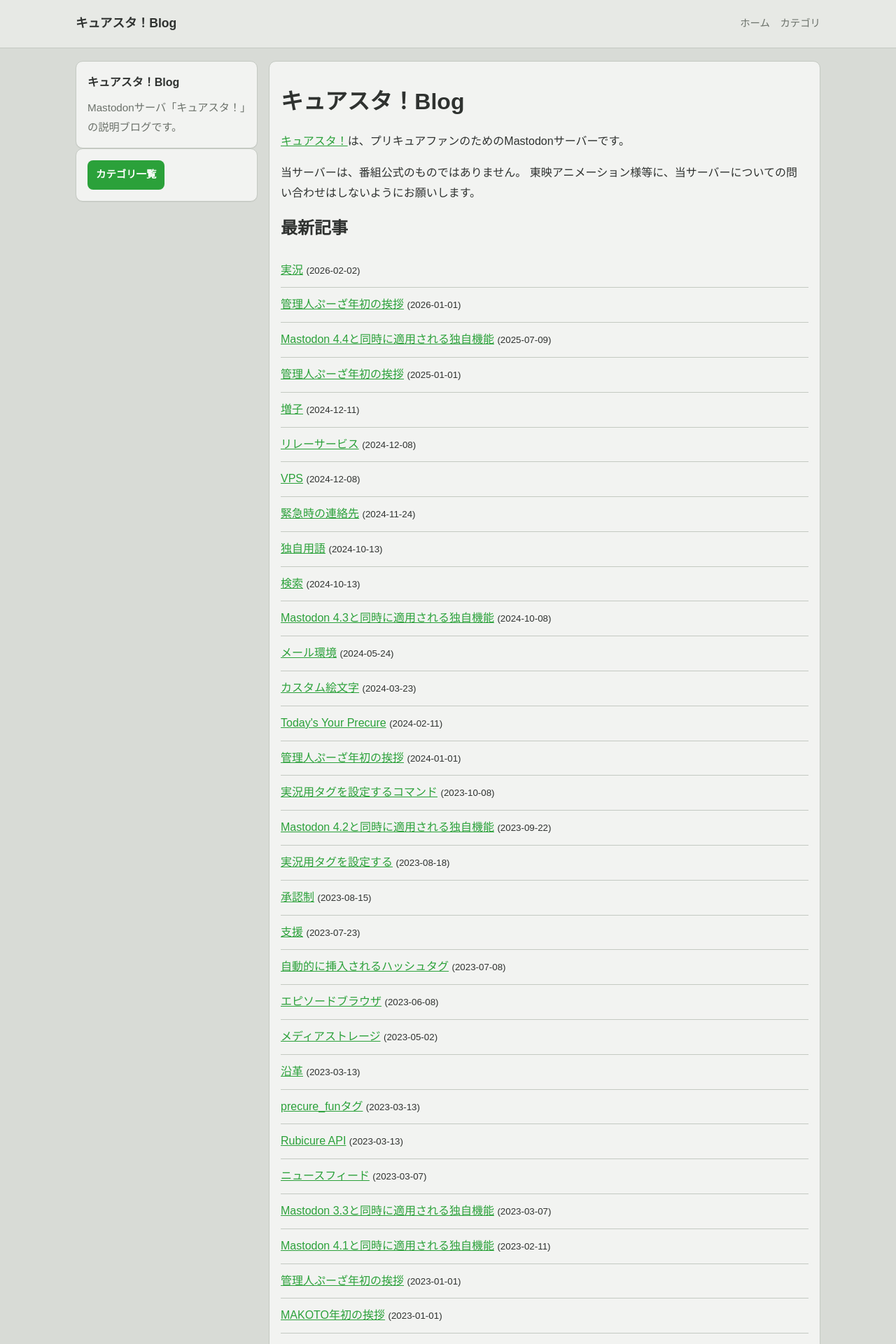
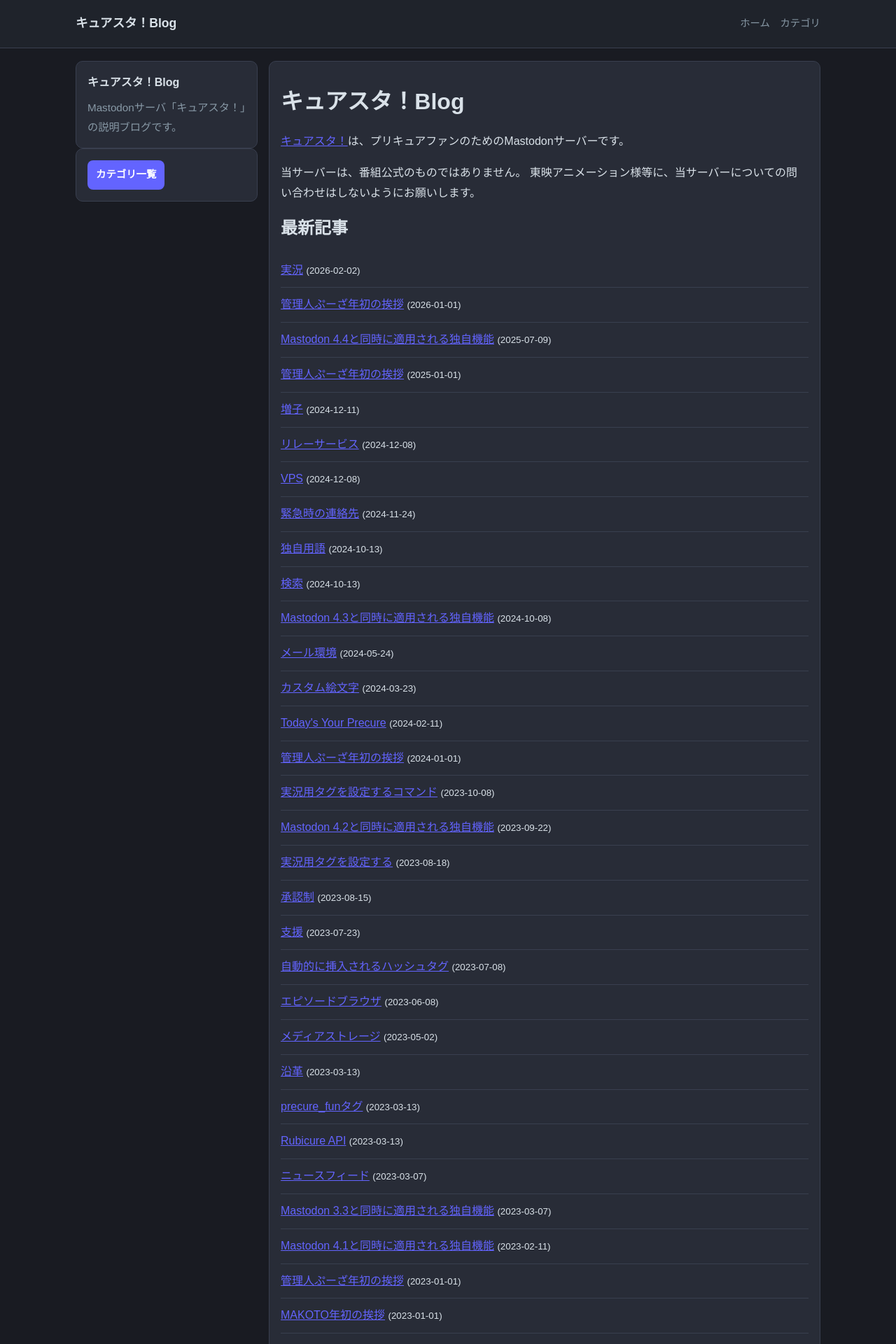
Before and after one commit to pooza/curesta-blog, a Jekyll site: the page built from index.md, in a window 1280 px wide. Shown: the top 1920 px of the page at 70% size. Built offline with Jekyll 4.4.1, drawn with Linux system fonts in a browser that asks for light colours.

Commit message:
Apply Mastodon color scheme
Dark theme with purple accent (#6364FF)

Co-Authored-By: Claude Opus 4.5 <noreply@anthropic.com>

```diff
--- a/assets/main.css
+++ b/assets/main.css
@@ -1,10 +1,10 @@
 :root {
-  --bg: #d8dbd6;
-  --text: #2f3230;
-  --muted: #6b716a;
-  --accent: #2ba13a;
-  --card: #f2f3f1;
-  --border: #c4c9c2;
+  --bg: #191b22;
+  --text: #d9e1e8;
+  --muted: #8899a6;
+  --accent: #6364ff;
+  --card: #282c37;
+  --border: #393f4f;
   --max: 1100px;
 }
 
@@ -28,7 +28,7 @@ body {
 
 .topbar {
   border-bottom: 1px solid var(--border);
-  background: #e7e9e5;
+  background: #1f232b;
 }
 
 .topbar-inner {
```
